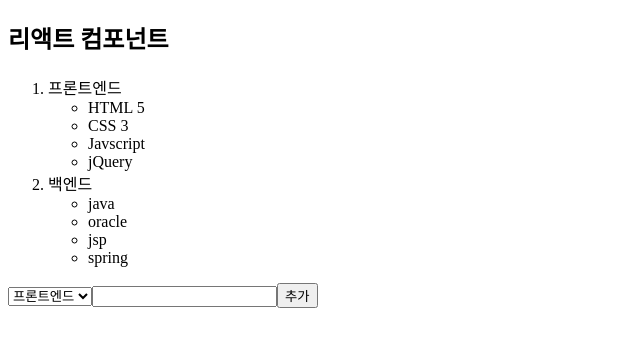
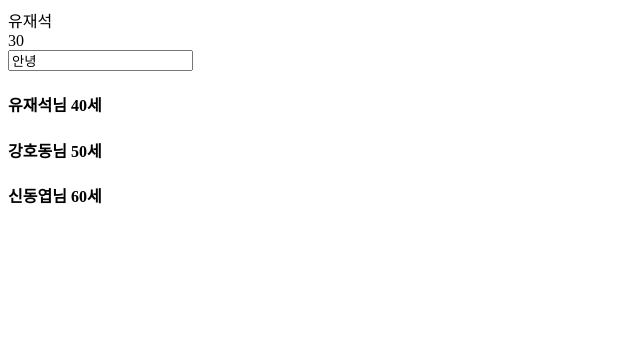
Before and after one commit to itdanja2025/2026B_react, a React (Vite) app: page / in a window 1280 px wide. Shown: the top 346 px of the page, without its empty margins (0-640 px from the left). Built offline with nearby package versions, Linux system fonts and the light colour scheme.

Commit message:
day47 4h

```diff
--- /dev/null
+++ b/src/example/day01/Component3.jsx
@@ -0,0 +1,55 @@
+// Component3.jsx
+// 변수: 하나의 값 저장하는 수 ,
+// 매개변수: 함수/메소드에서 (인수)받아서 함수 안에서 사용하는 변수
+// 인수/인자값: 함수가 실행될 때 함수에게 전달하는 값
+function plus( x , y ){ } //  함수정의 , x/y 매개변수
+plus( 3 , 4 ) // 함수호출 , 3/4 인수
+plus( 5 , 6 )
+// 즉] 3(인수)를 x(매개변수)에 대입
+
+// 프롭스: 상위컴포넌트에서 하위컴포넌트에게 전달하는 객체 props  , 읽기모드
+function plus2( props ){}
+plus2( { v1:3 , v2:4 } ) // 3과 4 갖는 객체1개
+// --------------------------------------------------------------- //
+export default function Component3( props ){ // -- 상위요소
+    let name = "유재석";
+    // --- return 부터 jsx 문법 구역 , 주석주의: { /* 주석 */ }
+    // jsx 에서는   HTML문법 { JS표현식 }  HTML문법 { JS표현식 }
+    return (<>
+        {/* JSX주석 */}
+        <div> { name } </div> <div> { 10 + 20 } </div>
+        {/* 마크업명 속성명="속성값" 속성명="속성값" 속성명="속성값" */}
+        <input type="text" value="안녕" name="입력상자" />
+        <SubComp1 name="유재석" age = "40" />
+        <SubComp1 name="강호동" age = "50" />
+        <SubComp2 name="신동엽" age = "60" />
+    </>)
+}
+
+
+
+
+
+
+function SubComp1( props ){                 // -- 하위요소
+    console.log( props ); // {name: '유재석', age: '40'}
+    return (<>
+        <h4>{props.name}님 {props.age}세</h4>
+    </>)
+}
+function SubComp2( { name , age } ){
+    return(<>
+        <h4>{ name }님 {age}세 </h4>
+    </>)
+}
+// props : 객체 { }
+// { name , age } = props{} , 구조분해
+// 즉] props객체를 name 과 age 변수에 각각 저장
+
+// 8. 구조 분해 할당: 배열 또는 객체에서 값을 분해 해서 각각 변수/상수 에 저장
+// const { name , age } = obj1 ; // 오른쪽 객체내 왼쪽에 각각 속성값들을 변수/상수에 값 대입
+// console.log( name )
+// console.log( age )
+// const [ name2 , ...array2 ] = obj2; // 오른쪽 배열내 순서대로 값들을 변수/상수에 대입, ...나머지들을
+// console.log( name2 )
+// console.log( array2 ) // 나머지(그외)
--- a/src/main.jsx
+++ b/src/main.jsx
@@ -17,5 +17,8 @@ const create = createRoot( root );
 //import Component1 from "./example/day01/Component1";
 //create.render( <Component1> </Component1> )
 
-import Component2 from "./example/day01/Component2";
-create.render( <Component2 /> )
+// import Component2 from "./example/day01/Component2";
+// create.render( <Component2 /> )
+
+import Component3 from "./example/day01/Component3";
+create.render( <Component3/> )
```
